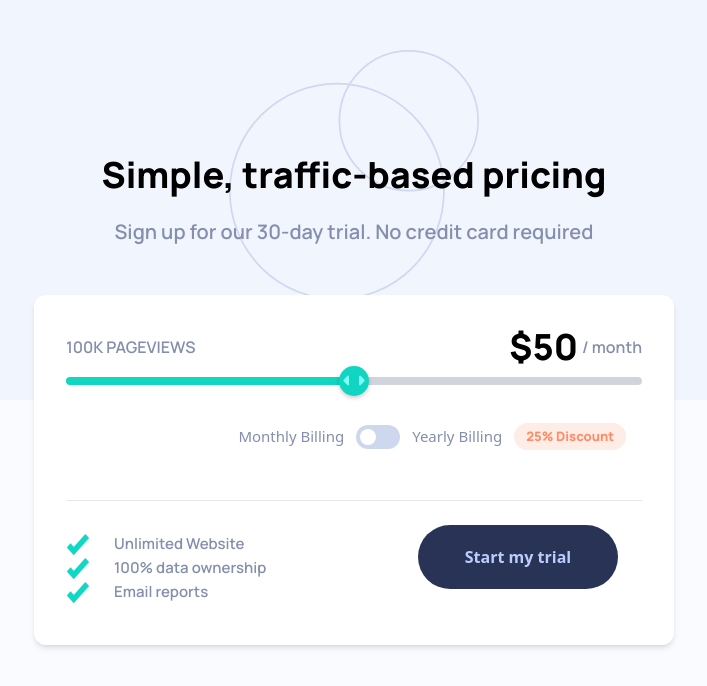
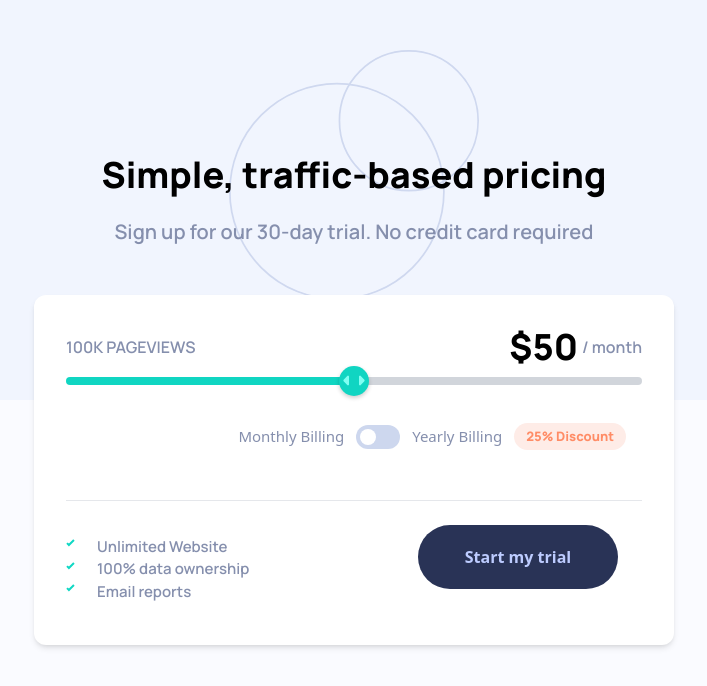
Before and after one commit to harshithb3304/interactive-pricing-component, a React (Vite) app: page / in a window 1280 px wide. Shown: the top 686 px of the page, without its empty margins (286-993 px from the left). Built offline with nearby package versions, Linux system fonts and the light colour scheme.

Commit message:
tick mark

```diff
--- a/src/Card.tsx
+++ b/src/Card.tsx
@@ -64,29 +64,53 @@ const Card = () => {
         <div className="flex flex-col md lg xl:flex-row justify-between items-center">
           <div>
             <ul className="mt-6">
-              <li className="flex flex-row gap-4 text-[color:hsl(225,20%,60%)] text-[15px] font-manrope ">
-                <img
-                  src="/src/assets/icon-check.svg"
-                  alt="Image 1"
-                  className="w-6 h-6 mr-2"
-                />
-                Unlimited Website
+              <li className="flex flex-row gap-4 text-[color:hsl(225,20%,60%)] text-[15px] font-manrope items-center">
+                <svg
+                  xmlns="http://www.w3.org/2000/svg"
+                  width="15"
+                  height="15"
+                  className="flex-shrink-0"
+                >
+                  <path
+                    fill="none"
+                    stroke="#10D8C4"
+                    strokeWidth="2"
+                    d="M1 4.134l1.907 1.908L7.949 1"
+                  />
+                </svg>
+                <span>Unlimited Website</span>
               </li>
-              <li className="flex flex-row gap-4 text-[color:hsl(225,20%,60%)] text-[15px] font-manrope ">
-                <img
-                  src="/src/assets/icon-check.svg"
-                  alt="Image 2"
-                  className="w-6 h-6 mr-2"
-                />
-                100% data ownership
+              <li className="flex flex-row gap-4 text-[color:hsl(225,20%,60%)] text-[15px] font-manrope items-center">
+                <svg
+                  xmlns="http://www.w3.org/2000/svg"
+                  width="15"
+                  height="15"
+                  className="flex-shrink-0"
+                >
+                  <path
+                    fill="none"
+                    stroke="#10D8C4"
+                    strokeWidth="2"
+                    d="M1 4.134l1.907 1.908L7.949 1"
+                  />
+                </svg>
+                <span>100% data ownership</span>
               </li>
-              <li className="flex flex-row gap-4 text-[color:hsl(225,20%,60%)] text-[15px] font-manrope ">
-                <img
-                  src="/src/assets/icon-check.svg"
-                  alt="Image 3"
-                  className="w-6 h-6 mr-2"
-                />
-                Email reports
+              <li className="flex flex-row gap-4 text-[color:hsl(225,20%,60%)] text-[15px] font-manrope items-center">
+                <svg
+                  xmlns="http://www.w3.org/2000/svg"
+                  width="15"
+                  height="15"
+                  className="flex-shrink-0"
+                >
+                  <path
+                    fill="none"
+                    stroke="#10D8C4"
+                    strokeWidth="2"
+                    d="M1 4.134l1.907 1.908L7.949 1"
+                  />
+                </svg>
+                <span>Email reports</span>
               </li>
             </ul>
           </div>
```
